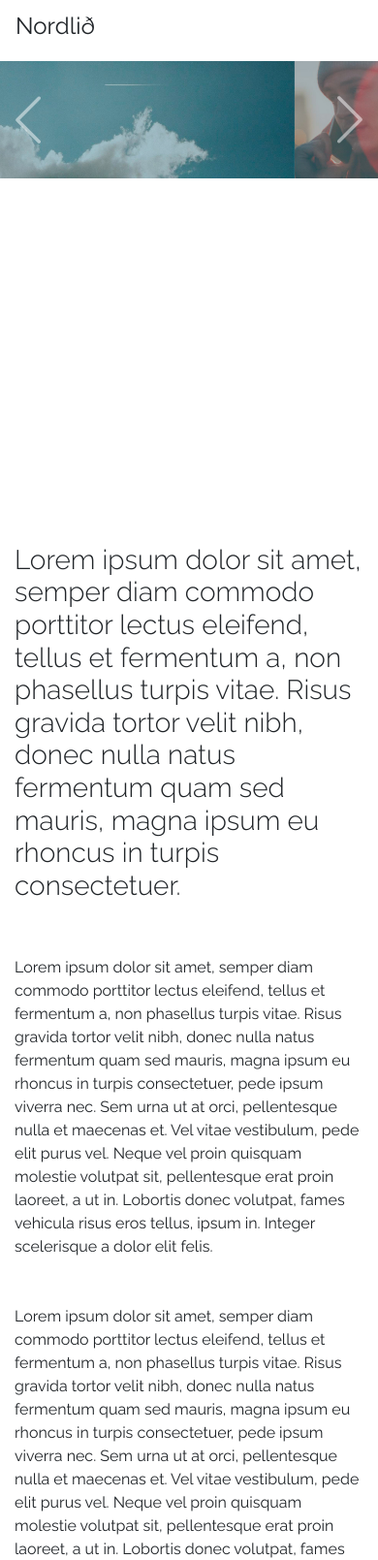
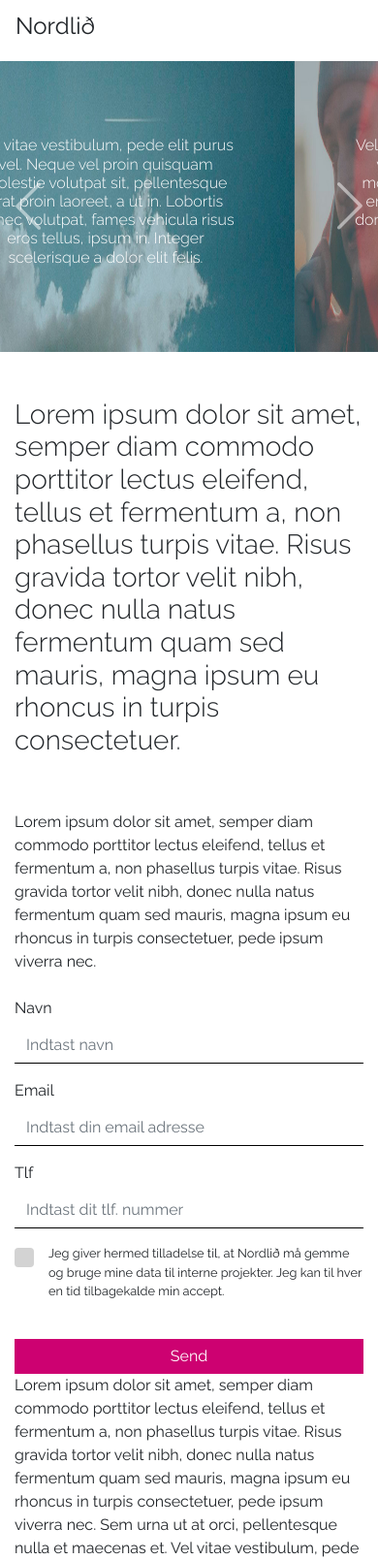
Before and after one commit to MagnusAndreasen/Nordlid, a plain HTML site: page index.html in a window 390 px wide. Shown: the top 1609 px of the page at 97% size. Drawn offline with Linux system fonts and the light colour scheme.

Commit message:
fixed order on mobile screens
fixed the column order on mobile screens

```diff
--- a/css/styles.css
+++ b/css/styles.css
@@ -27,7 +27,6 @@ img {
 	margin: 0 0;
 	padding: 0 0;
 }
-
 
 .carousel-item img{
 	max-height: 440px;
@@ -116,12 +115,25 @@ img {
 
 
 @media (max-width: 768px) {
-	img {
-		height: 400;
+	#first {
+		order: 2;
+	}
+	#second {
+		order: 1;
+	}
+
+	.header .w-100 {
+		height: 300px;
+	}
+	.header {
+		height: 300px;
+	}
+	.carousel-caption {
+	padding-bottom: 60px;
 	}
 
 	.header-text {
-		font-size: 90%;
+		font-size: 100%;
 	}
 
 }
--- a/index.html
+++ b/index.html
@@ -61,11 +61,11 @@
        	</div>
 		<br><br>
        	<div class="row">
-          	<div class=" col-md-6 col-md-pull-6">Lorem ipsum dolor sit amet, semper diam commodo porttitor lectus eleifend, tellus et fermentum a, non phasellus turpis vitae. Risus gravida tortor velit nibh, donec nulla natus fermentum quam sed mauris, magna ipsum eu rhoncus in turpis consectetuer, pede ipsum viverra nec. Sem urna ut at orci, pellentesque nulla et maecenas et. Vel vitae vestibulum, pede elit purus vel. Neque vel proin quisquam molestie volutpat sit, pellentesque erat proin laoreet, a ut in. Lobortis donec volutpat, fames vehicula risus eros tellus, ipsum in. Integer scelerisque a dolor elit felis.<br><br><br>
+          	<div class=" col-md-6" id="first">Lorem ipsum dolor sit amet, semper diam commodo porttitor lectus eleifend, tellus et fermentum a, non phasellus turpis vitae. Risus gravida tortor velit nibh, donec nulla natus fermentum quam sed mauris, magna ipsum eu rhoncus in turpis consectetuer, pede ipsum viverra nec. Sem urna ut at orci, pellentesque nulla et maecenas et. Vel vitae vestibulum, pede elit purus vel. Neque vel proin quisquam molestie volutpat sit, pellentesque erat proin laoreet, a ut in. Lobortis donec volutpat, fames vehicula risus eros tellus, ipsum in. Integer scelerisque a dolor elit felis.<br><br><br>
 
 		  	Lorem ipsum dolor sit amet, semper diam commodo porttitor lectus eleifend, tellus et fermentum a, non phasellus turpis vitae. Risus gravida tortor velit nibh, donec nulla natus fermentum quam sed mauris, magna ipsum eu rhoncus in turpis consectetuer, pede ipsum viverra nec. Sem urna ut at orci, pellentesque nulla et maecenas et. Vel vitae vestibulum, pede elit purus vel. Neque vel proin quisquam molestie volutpat sit, pellentesque erat proin laoreet, a ut in. Lobortis donec volutpat, fames vehicula risus eros tellus, ipsum in. Integer scelerisque a dolor elit felis.</div>
 
-          	<div class="col-md-6 col-md-push-6">Lorem ipsum dolor sit amet, semper diam commodo porttitor lectus eleifend, tellus et fermentum a, non phasellus turpis vitae. Risus gravida tortor velit nibh, donec nulla natus fermentum quam sed mauris, magna ipsum eu rhoncus in turpis consectetuer, pede ipsum viverra nec.
+          	<div class="col-md-6" id="second">Lorem ipsum dolor sit amet, semper diam commodo porttitor lectus eleifend, tellus et fermentum a, non phasellus turpis vitae. Risus gravida tortor velit nibh, donec nulla natus fermentum quam sed mauris, magna ipsum eu rhoncus in turpis consectetuer, pede ipsum viverra nec.
 		  	<br><br>
 	      	<!-- action="https://s2331.t.eloqua.com/e/f2 -->
 		  	<form name="RegForm" action="https://www.nordlid.com" onsubmit="return myForm()" method="post">
```
